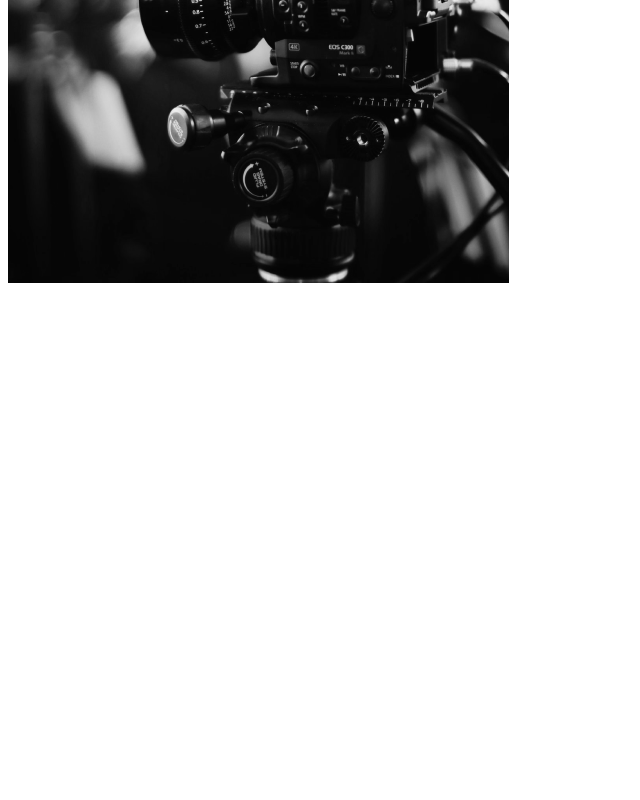
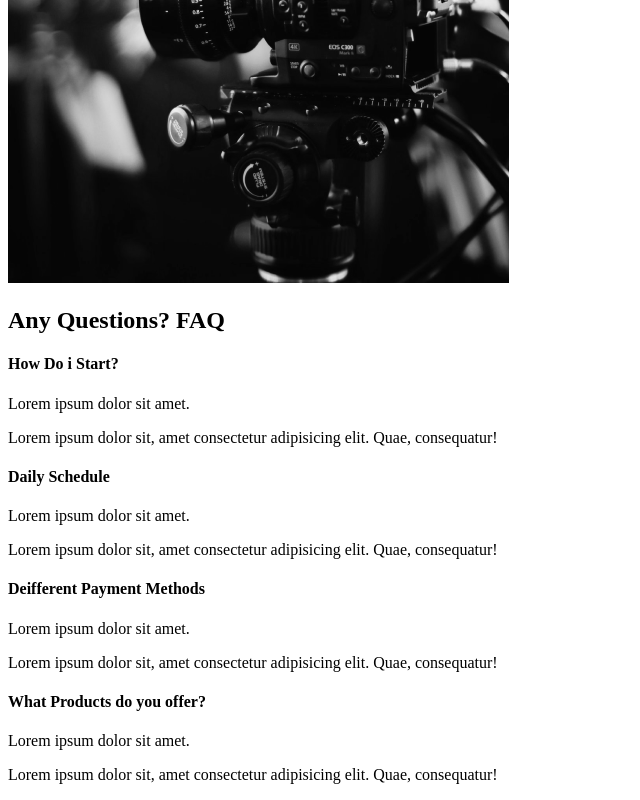
Before and after one commit to koolkishan/capture, a React (Create React App) app: page / in a window 1280 px wide. Shown: the part 2117-2917 px from the top of the page, without its empty margins (0-640 px from the left). Before the commit the page ends 2412 px from the top, so only its background shows below. Built offline with nearby package versions, Linux system fonts and the light colour scheme.

Commit message:
Added FAQ SectionComponent

```diff
--- /dev/null
+++ b/src/components/FaqSection.jsx
@@ -0,0 +1,53 @@
+import React from "react";
+
+const FaqSection = () => {
+  return (
+    <div className="faq">
+      <h2>
+        Any Questions? <span>FAQ</span>{" "}
+      </h2>
+      <div className="question">
+        <h4>How Do i Start?</h4>
+        <div className="answer">
+          <p>Lorem ipsum dolor sit amet.</p>
+          <p>
+            Lorem ipsum dolor sit, amet consectetur adipisicing elit. Quae,
+            consequatur!
+          </p>
+        </div>
+      </div>
+      <div className="question">
+        <h4>Daily Schedule</h4>
+        <div className="answer">
+          <p>Lorem ipsum dolor sit amet.</p>
+          <p>
+            Lorem ipsum dolor sit, amet consectetur adipisicing elit. Quae,
+            consequatur!
+          </p>
+        </div>
+      </div>
+      <div className="question">
+        <h4>Deifferent Payment Methods</h4>
+        <div className="answer">
+          <p>Lorem ipsum dolor sit amet.</p>
+          <p>
+            Lorem ipsum dolor sit, amet consectetur adipisicing elit. Quae,
+            consequatur!
+          </p>
+        </div>
+      </div>
+      <div className="question">
+        <h4>What Products do you offer?</h4>
+        <div className="answer">
+          <p>Lorem ipsum dolor sit amet.</p>
+          <p>
+            Lorem ipsum dolor sit, amet consectetur adipisicing elit. Quae,
+            consequatur!
+          </p>
+        </div>
+      </div>
+    </div>
+  );
+};
+
+export default FaqSection;
--- a/src/pages/AboutUs.jsx
+++ b/src/pages/AboutUs.jsx
@@ -1,12 +1,14 @@
 import React from "react";
 import AboutSection from "../components/AboutSection";
-import ServicesSection from "../components/Services";
+import FaqSection from "../components/FaqSection";
+import ServicesSection from "../components/ServicesSection";
 
 const AboutUs = () => {
   return (
     <>
       <AboutSection />
       <ServicesSection />
+      <FaqSection />
     </>
   );
 };
```
Also changed, not shown: src/components/ServicesSection.jsx (renamed from src/components/Services.jsx).
